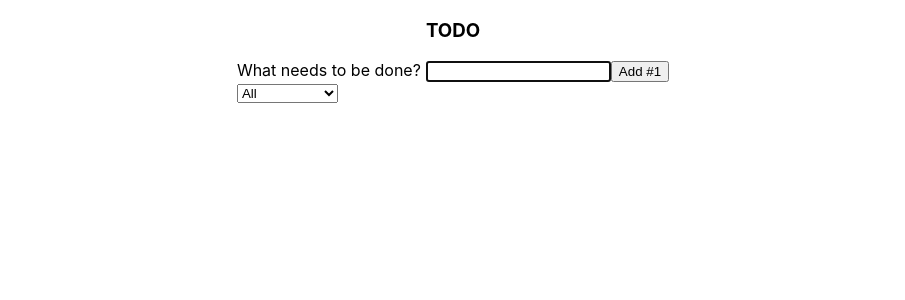
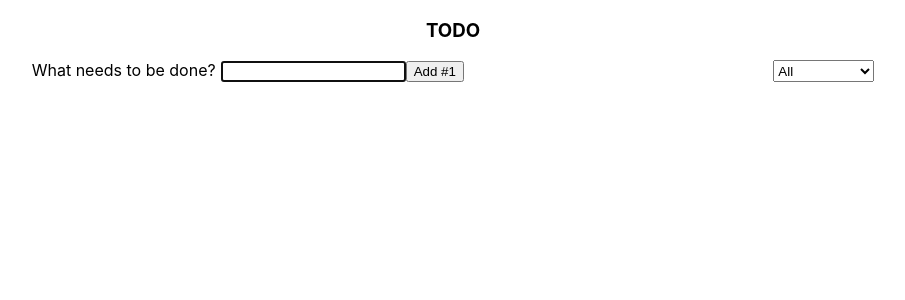
Before and after one commit to Mart1n991/todos, a React (Create React App) app: page / in a window 1280 px wide. Shown: the top 300 px of the page, without its empty margins (187-1092 px from the left). Built offline with nearby package versions, Linux system fonts and the light colour scheme.

Commit message:
pridanie className todo.form.container

```diff
--- a/src/components/TodoForm.css
+++ b/src/components/TodoForm.css
@@ -1,3 +1,9 @@
+.todo-form-container {
+  display: flex;
+  justify-content: space-around;
+  width: 90vw;
+}
+
 form label {
   margin-right: 5px;
 }
--- a/src/components/TodoForm.js
+++ b/src/components/TodoForm.js
@@ -7,7 +7,7 @@ import "./TodoForm.css";
 export default class TodoForm extends Component {
   render() {
     return (
-      <div>
+      <div className="todo-form-container">
         <form onSubmit={this.props.handleSubmit}>
           <label htmlFor="new-todo">What needs to be done?</label>
           <TodoInput
```
